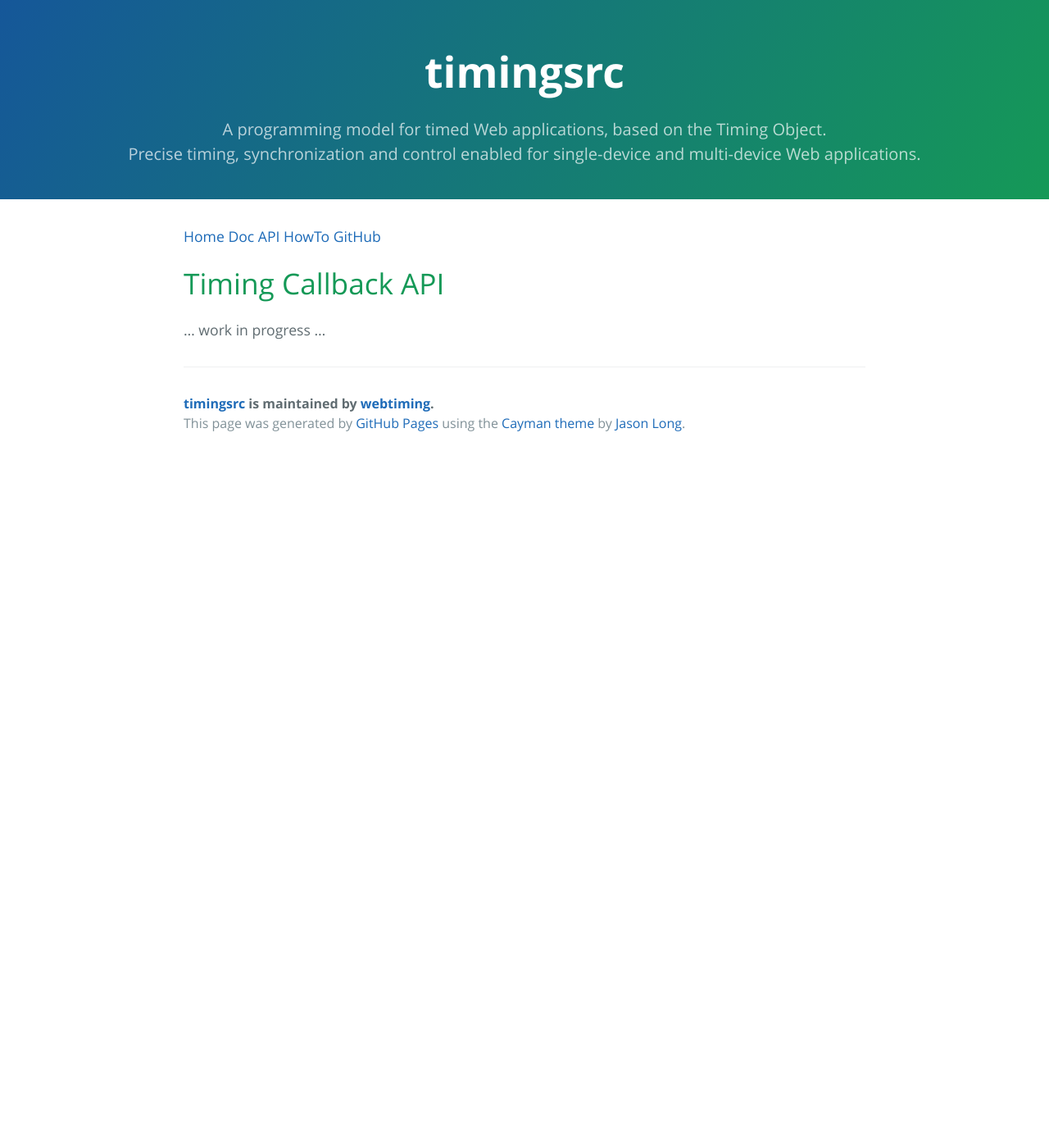
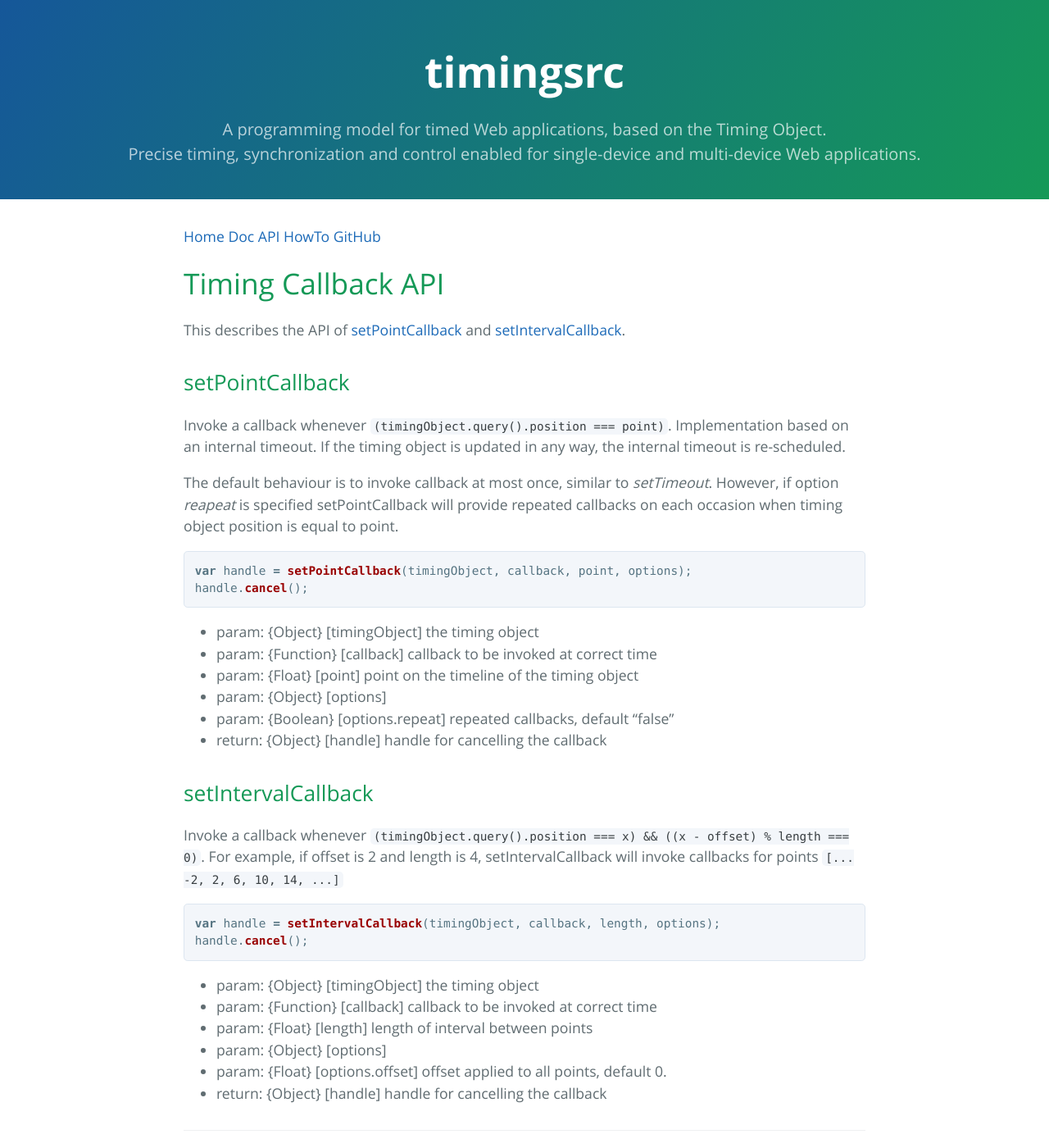
Before and after one commit to webtiming/timingsrc, a Jekyll site: the page built from doc/api_timingcallback.md, in a window 1280 px wide and 1400 px high. Shown: the whole window at 82% size. Built offline with Jekyll 4.4.1, drawn with Linux system fonts in a browser that asks for light colours; Markdown is read by kramdown in place of the engine named in the settings.

Commit message:
documented timingcallbacks

````diff
--- a/doc/api_timingcallback.md
+++ b/doc/api_timingcallback.md
@@ -3,4 +3,47 @@
 title: Timing Callback API
 ---
 
-... work in progress ...
+This describes the API of [setPointCallback](#setpointcallback) and [setIntervalCallback](#setintervalcallback).
+
+
+<a name="setpointcallback"></a>
+## setPointCallback
+
+Invoke a callback whenever <code>(timingObject.query().position === point)</code>. Implementation based on
+an internal timeout. If the timing object is updated in any way, the internal timeout is re-scheduled.
+
+The default behaviour is to invoke callback at most once, similar to *setTimeout*. However, if option *reapeat* is
+specified setPointCallback will provide repeated callbacks on each occasion when timing object position is equal to point.
+
+
+
+```javascript
+var handle = setPointCallback(timingObject, callback, point, options);
+handle.cancel();
+```
+- param: {Object} [timingObject] the timing object
+- param: {Function} [callback] callback to be invoked at correct time
+- param: {Float} [point] point on the timeline of the timing object
+- param: {Object} [options]
+- param: {Boolean} [options.repeat] repeated callbacks, default "false"
+- return: {Object} [handle] handle for cancelling the callback
+
+
+<a name="setintervalcallback"></a>
+## setIntervalCallback
+
+Invoke a callback whenever <code>(timingObject.query().position === x) && ((x - offset) % length === 0)</code>.
+For example, if offset is 2 and length is 4, setIntervalCallback will invoke callbacks
+for points <code>[... -2, 2, 6, 10, 14, ...]</code>
+
+```javascript
+var handle = setIntervalCallback(timingObject, callback, length, options);
+handle.cancel();
+```
+
+- param: {Object} [timingObject] the timing object
+- param: {Function} [callback] callback to be invoked at correct time
+- param: {Float} [length] length of interval between points
+- param: {Object} [options]
+- param: {Float} [options.offset] offset applied to all points, default 0.
+- return: {Object} [handle] handle for cancelling the callback
````
